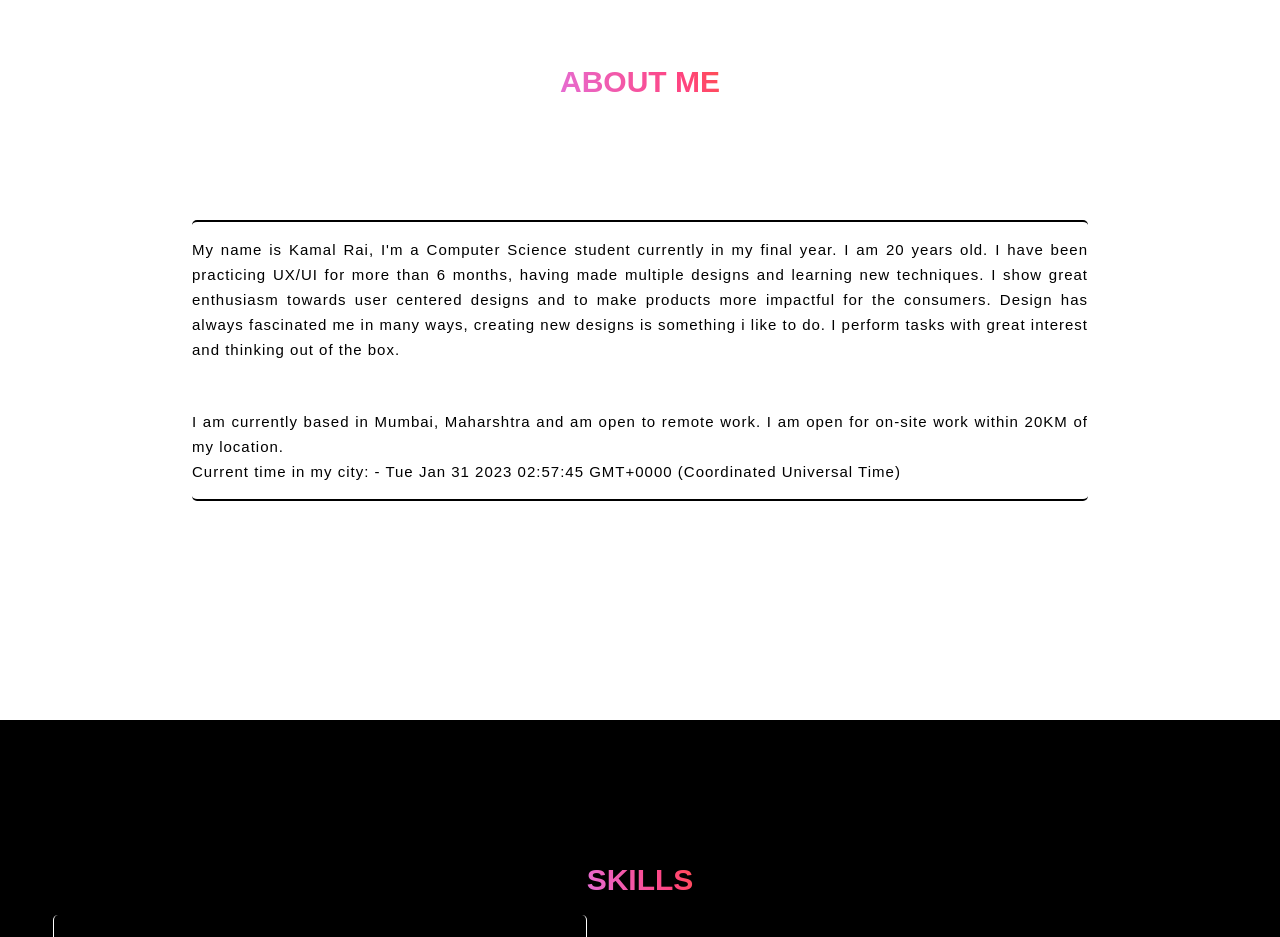
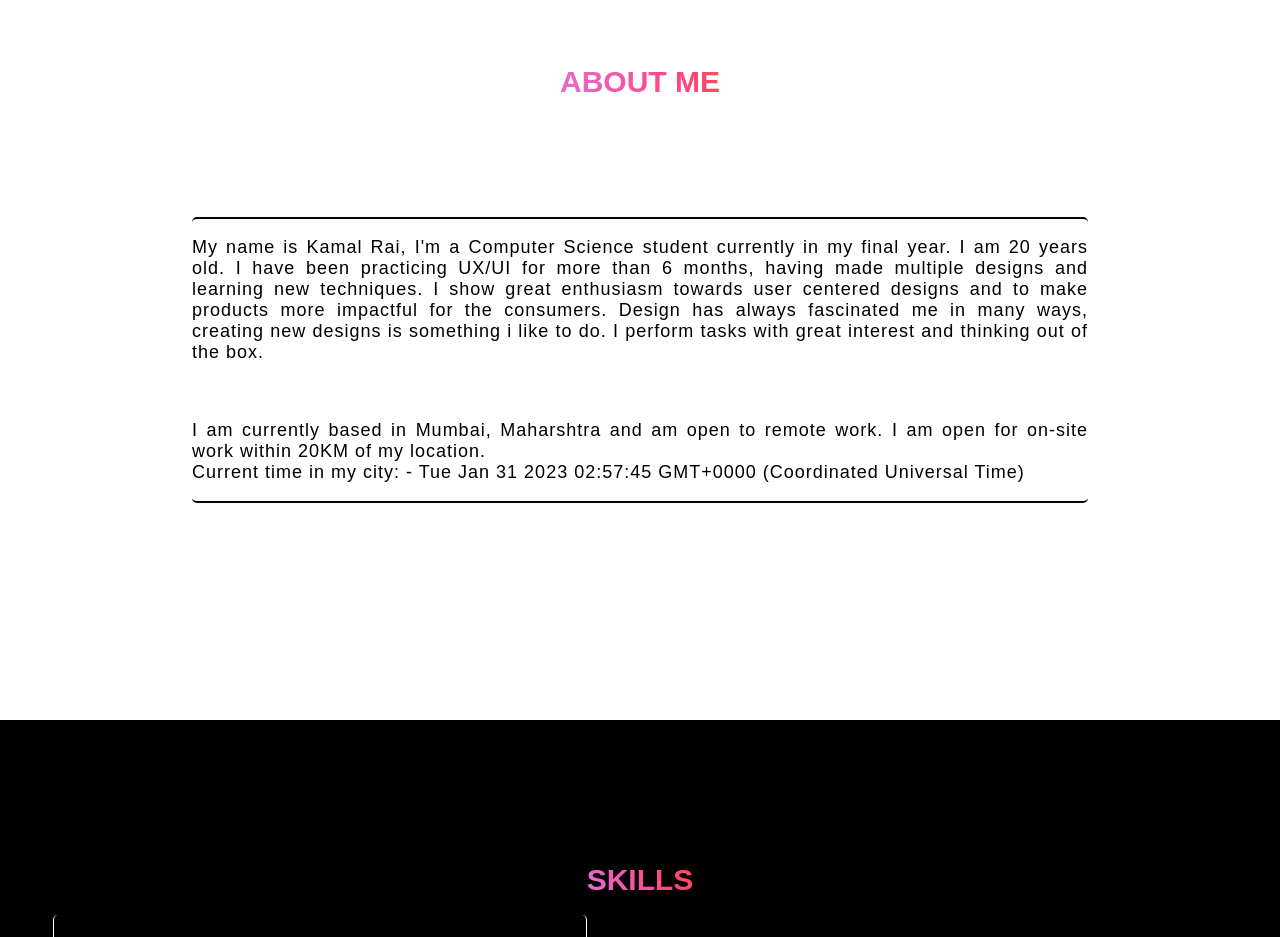
Before and after one commit to Tomioka-Giyuu/Portfolio, a plain HTML site: page index.html in a window 1280 px wide. Shown: the part 880-1817 px from the top of the page. Drawn offline with nearby package versions, Linux system fonts and the light colour scheme; files whose address does not match are found by name.

Commit message:
fixing about me section

```diff
--- a/index.css
+++ b/index.css
@@ -195,9 +195,9 @@ section:nth-of-type(even) {
   width: 70%;
   padding: 0px;
   text-align: left;
-  font-size: 15px;
+  font-size: large;
   color: black;
-  height:max-content;
+  /* height:max-content; */
   align-items: center;
   display: flex;
   flex-direction: column;
@@ -215,7 +215,6 @@ section:nth-of-type(even) {
 .whoami span p{
   text-align: justify;
   letter-spacing: 1px;
-  line-height: 25px;
 }
 
 
```
